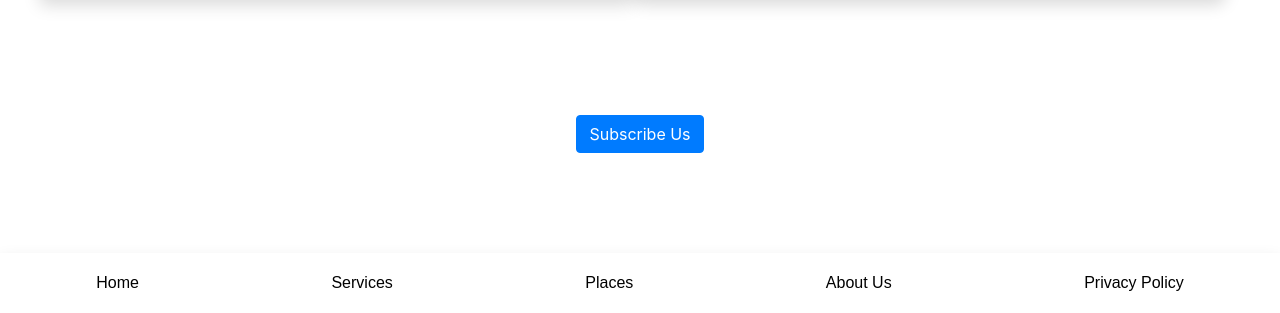
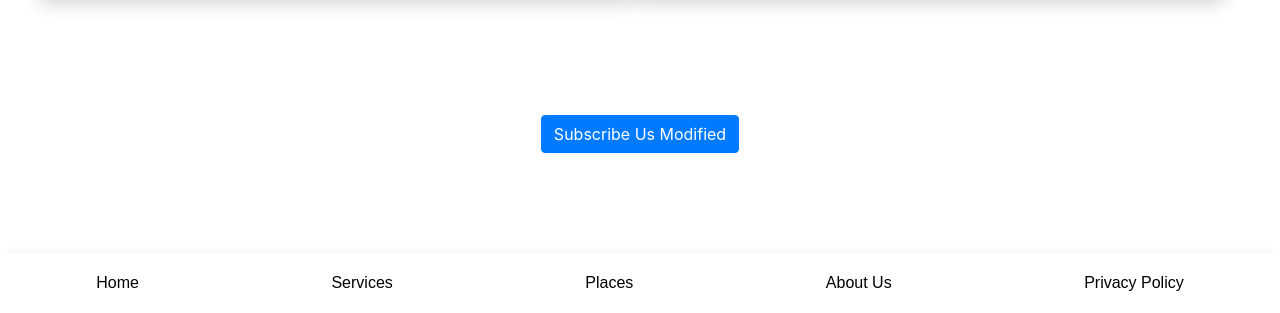
Before and after one commit to uttamkarmakar/Responsive-website-using-boostrap, a plain HTML site: page index.html in a window 1280 px wide. Shown: the part 1893-2206 px from the top of the page. Drawn offline with nearby package versions, Linux system fonts and the light colour scheme.

Commit message:
new-branch: Changed the Subscribe.

```diff
--- a/index.html
+++ b/index.html
@@ -177,7 +177,7 @@
 
             <!-- Button trigger modal -->
             <button type="button" id="subBtn" class="btn btn-primary" data-toggle="modal" data-target="#exampleModal">
-                Subscribe Us
+                Subscribe Us Modified
             </button>
         </div>
 
```
